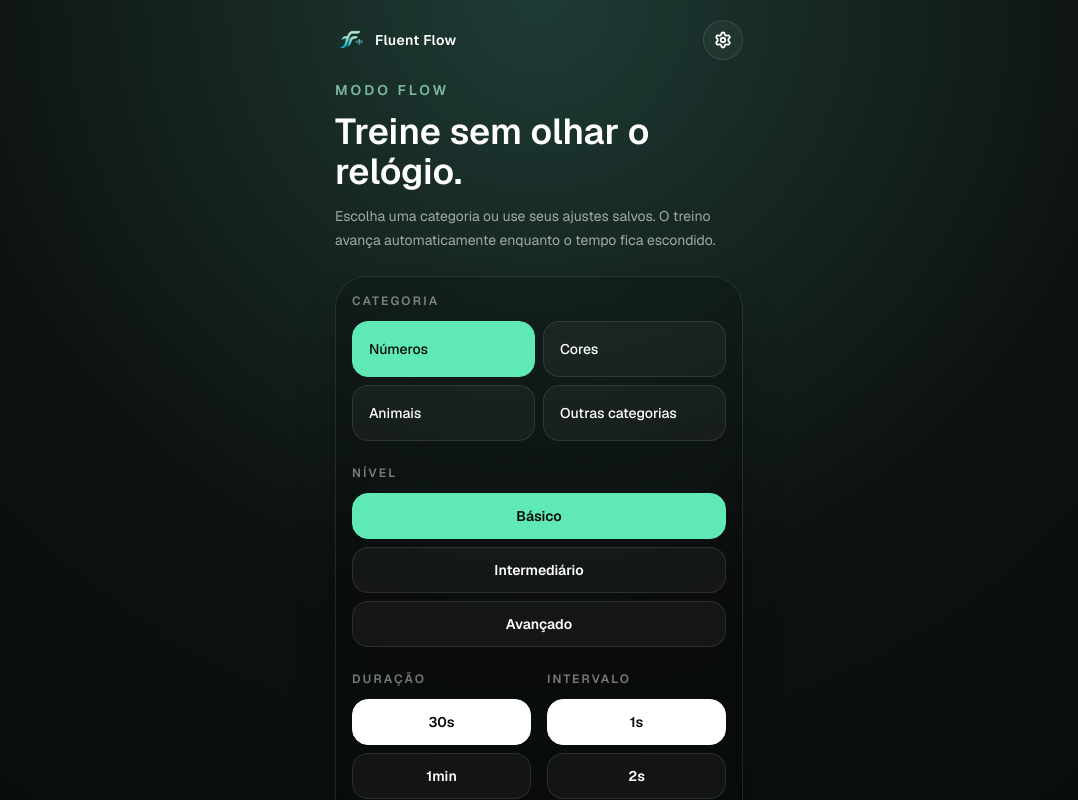
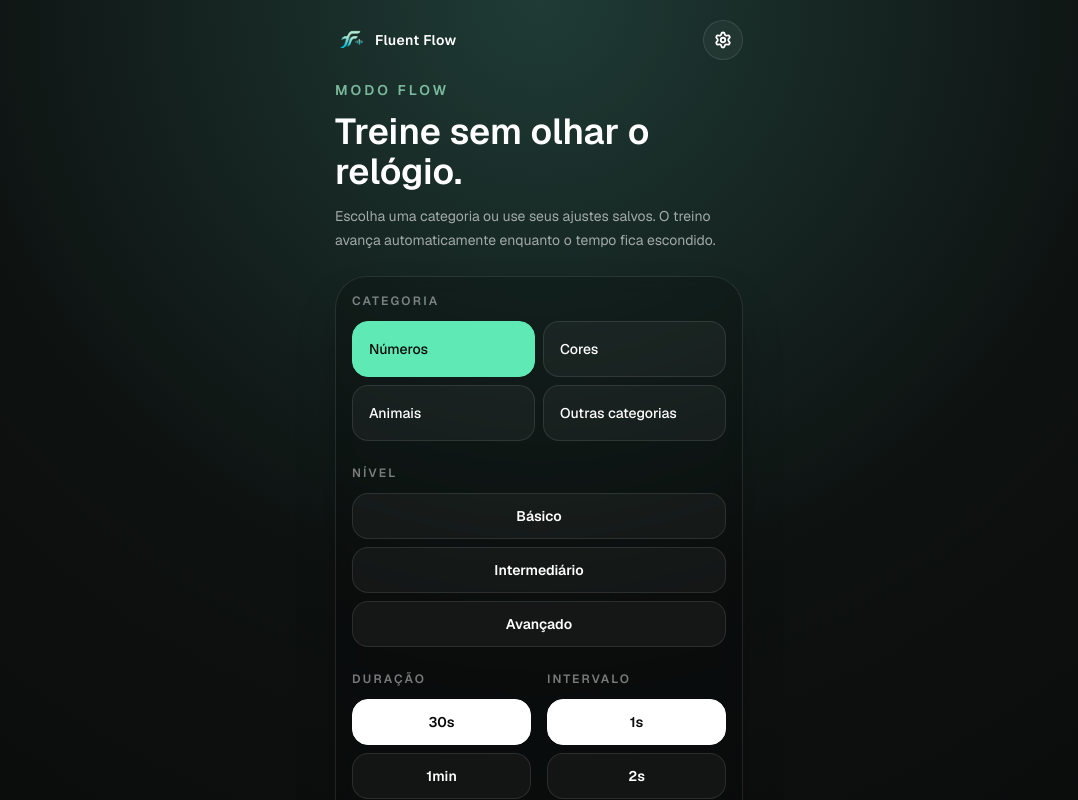
Before and after one commit to tatianebarbosa/fluent-flow, a Next.js app: page /drill in a window 1280 px wide. Shown: the top 800 px of the page, without its empty margins (101-1179 px from the left). Built offline with nearby package versions, Linux system fonts and the light colour scheme.

Commit message:
fix: exibir níveis após escolher dificuldade

```diff
--- a/src/components/FlowSettingsForm.tsx
+++ b/src/components/FlowSettingsForm.tsx
@@ -109,7 +109,7 @@ export function FlowSettingsForm({
                 type="button"
                 onClick={() => selectDifficulty(difficulty)}
                 className={`w-full rounded-2xl border px-4 py-3 text-sm font-semibold transition ${
-                  settings.difficulty === difficulty
+                  openDifficulty === difficulty
                     ? "border-emerald-300 bg-emerald-300 text-neutral-950"
                     : "border-white/10 bg-white/[0.04] text-white hover:bg-white/10"
                 }`}
```
